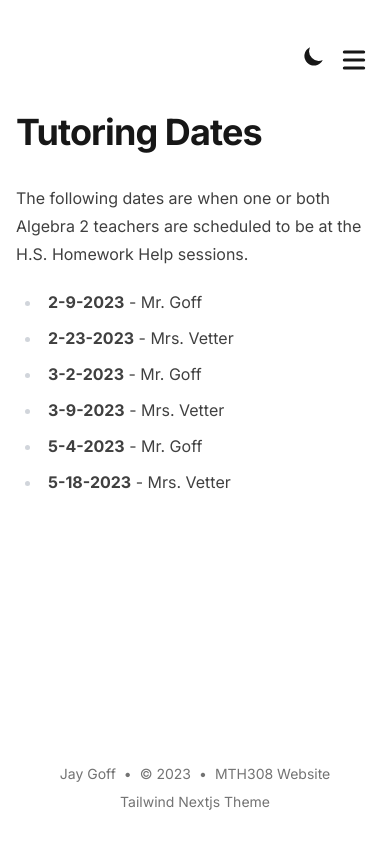
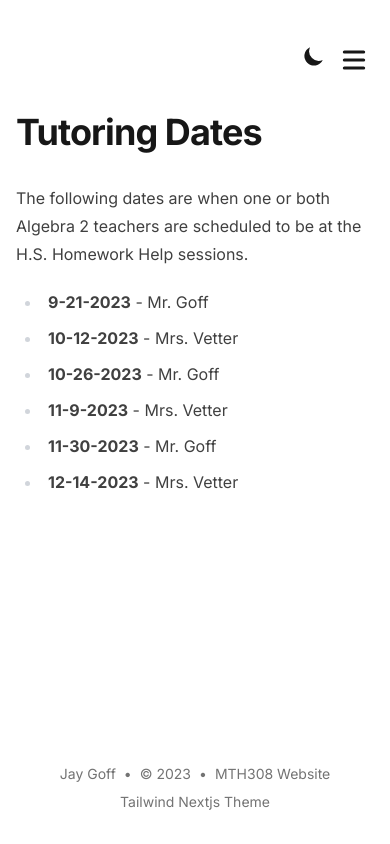
Before and after one commit to jlgoff3/algebra2-website, a Next.js app: page /tutoring in a window 390 px wide. Built offline with nearby package versions, Linux system fonts and the light colour scheme.

Commit message:
Update phone numbers, cutoff dates, and tutoring dates

```diff
--- a/pages/about.mdx
+++ b/pages/about.mdx
@@ -27,7 +27,7 @@ Welcome! My name is Mrs. Vetter. I will be your Algebra II teacher for the semes
     aria-hidden="true"
     focusable="false"
 ></svg-icon> --> */}
-<a href="sms:248-662-5166">248-662-5166</a>
+<a href="sms:231-794-1492">231-794-1492</a>
 </p>
 <p>
 {/* <!-- <svg-icon
@@ -54,7 +54,7 @@ My name is Mr. Goff, and I teach math.
     aria-hidden="true"
     focusable="false"
 ></svg-icon> --> */}
-<a href="sms:989-272-1595">989-272-1595</a>
+<a href="sms:231-794-1739">231-794-1739</a>
 </p>
 <p>
 {/* <!-- <svg-icon
--- a/pages/cutoff-dates.tsx
+++ b/pages/cutoff-dates.tsx
@@ -1,7 +1,7 @@
 const dates = [
-  { date: '3-24-2023', text: 'Standards 1-3 Practice Assignments, Choice Boards, and Work.' },
-  { date: '5-5-2023', text: 'Standards 4-6 Practice Assignments, Choice Boards, and Work.' },
-  { date: '6-4-2023', text: 'Standards 7-10 Practice Assignments, Choice Boards, and Work.' },
+  { date: '10-13-2023', text: 'Standards 1-3' },
+  { date: '11-10-2023', text: 'Standards 4-6' },
+  { date: '12-13-2023', text: 'Standards 7-9' },
 ]
 
 const CutoffDates = () => {
@@ -13,7 +13,7 @@ const CutoffDates = () => {
       <ul>
         {dates.map(({ date, text }) => (
           <li key={date}>
-            <b>{date}</b> - {text}
+            <b>{date}</b> - {text} Practice Assignments, Choice Boards, and Work.
           </li>
         ))}
       </ul>
--- a/pages/tutoring.tsx
+++ b/pages/tutoring.tsx
@@ -1,10 +1,10 @@
 const dates = [
-  { date: '2-9-2023', text: 'Mr. Goff' },
-  { date: '2-23-2023', text: 'Mrs. Vetter' },
-  { date: '3-2-2023', text: 'Mr. Goff' },
-  { date: '3-9-2023', text: 'Mrs. Vetter' },
-  { date: '5-4-2023', text: 'Mr. Goff' },
-  { date: '5-18-2023', text: 'Mrs. Vetter' },
+  { date: '9-21-2023', text: 'Mr. Goff' },
+  { date: '10-12-2023', text: 'Mrs. Vetter' },
+  { date: '10-26-2023', text: 'Mr. Goff' },
+  { date: '11-9-2023', text: 'Mrs. Vetter' },
+  { date: '11-30-2023', text: 'Mr. Goff' },
+  { date: '12-14-2023', text: 'Mrs. Vetter' },
 ]
 
 const Tutoring = () => {
```
